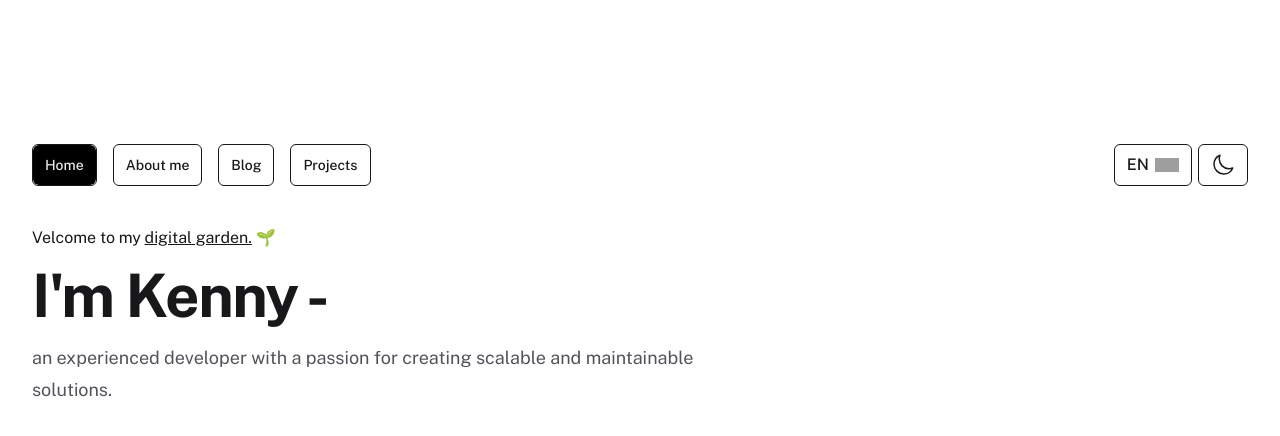
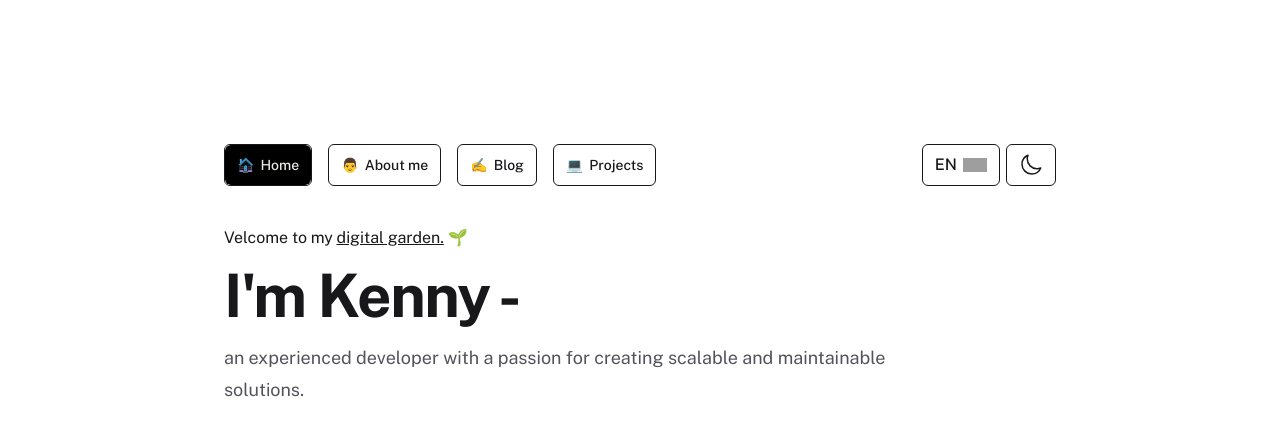
Before and after one commit to nytrek/nytrek.dev, a Next.js app: page / in a window 1280 px wide. Shown: the top 436 px of the page. Built offline with nearby package versions, Linux system fonts and the light colour scheme; grey boxes are pictures that could not be loaded.

Commit message:
add emoji to tabs and decrease layout max width

```diff
--- a/src/components/layout/data.ts
+++ b/src/components/layout/data.ts
@@ -1,6 +1,6 @@
 export const tabs = [
-  { id: 1, name: "home", href: "/" },
-  { id: 2, name: "about me", href: "/about-me" },
-  { id: 3, name: "blog", href: "/blog" },
-  { id: 4, name: "projects", href: "/projects" },
+  { id: 1, name: "home", emoji: "🏠", href: "/" },
+  { id: 2, name: "about me", emoji: "👨", href: "/about-me" },
+  { id: 3, name: "blog", emoji: "✍️", href: "/blog" },
+  { id: 4, name: "projects", emoji: "💻", href: "/projects" },
 ] as const;
--- a/src/components/layout/layout.tsx
+++ b/src/components/layout/layout.tsx
@@ -33,7 +33,7 @@ export const Layout: React.FC<React.PropsWithChildren> = ({ children }) => {
   };
   return (
     <div className="py-24 sm:py-32">
-      <div className="mx-auto grid max-w-7xl gap-y-6 px-6 lg:px-8">
+      <div className="mx-auto grid max-w-4xl gap-y-6 px-6 lg:px-8">
         <header className="flex items-center justify-between">
           <div className="sm:hidden">
             <label htmlFor="tabs" className="sr-only">
@@ -48,7 +48,11 @@ export const Layout: React.FC<React.PropsWithChildren> = ({ children }) => {
             >
               {tabs.map((tab) => (
                 <option key={tab.name} value={tab.href}>
-                  {t(tab.name).charAt(0).toUpperCase() + t(tab.name).slice(1)}
+                  <span>{tab.emoji}</span>
+                  &nbsp;&nbsp;
+                  <span>
+                    {t(tab.name).charAt(0).toUpperCase() + t(tab.name).slice(1)}
+                  </span>
                 </option>
               ))}
             </select>
@@ -58,7 +62,7 @@ export const Layout: React.FC<React.PropsWithChildren> = ({ children }) => {
               {tabs.map((tab) => (
                 <button
                   key={tab.name}
-                  className="relative rounded-md border border-zinc-900 px-3 py-2.5 text-sm font-medium dark:border-white"
+                  className="relative flex items-center gap-x-1.5 rounded-md border border-zinc-900 px-3 py-2.5 text-sm font-medium dark:border-white"
                   onClick={() => handleDirection(tab.href)}
                 >
                   {tab.href === route && (
@@ -72,6 +76,7 @@ export const Layout: React.FC<React.PropsWithChildren> = ({ children }) => {
                       }}
                     />
                   )}
+                  <span>{tab.emoji}</span>
                   {t(tab.name).charAt(0).toUpperCase() + t(tab.name).slice(1)}
                 </button>
               ))}
```
